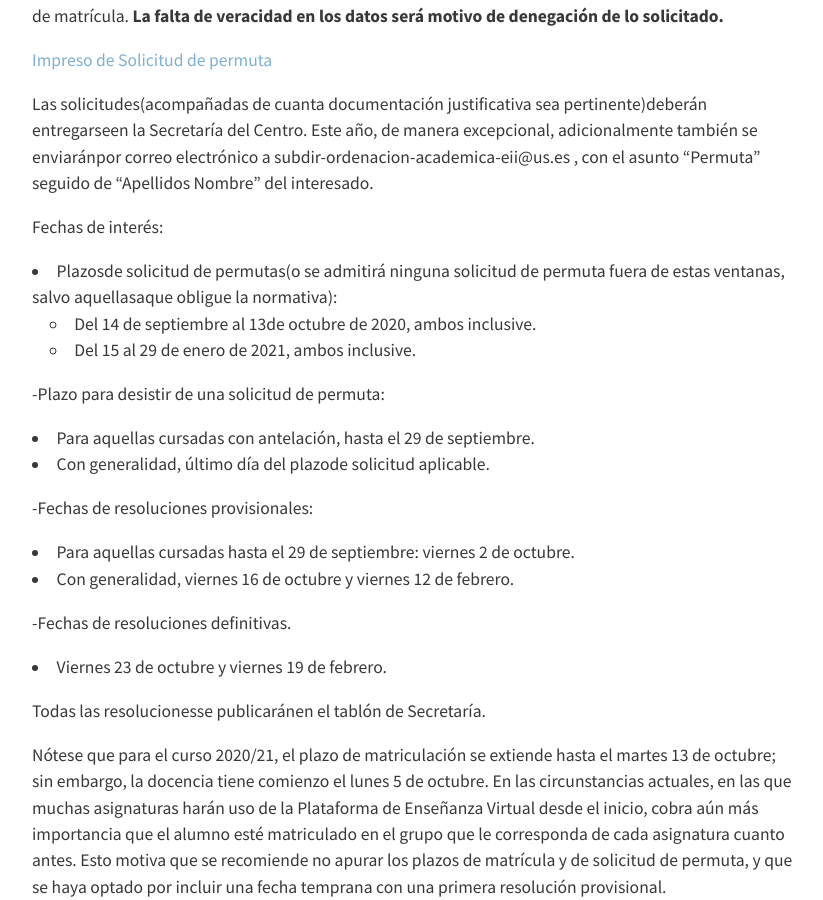
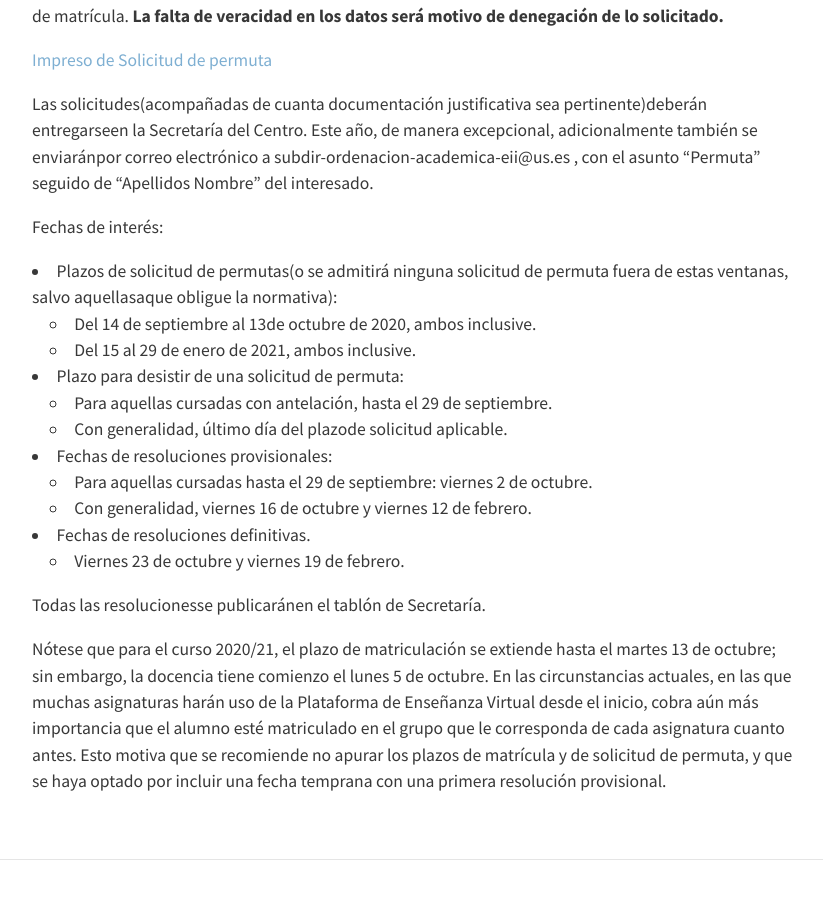
Before and after one commit to dlga/dlga.github.io, a Jekyll site: the page built from _posts/2020-09-14-reglaspermutas.md, in a window 1280 px wide and 900 px high, scrolled down 892 px. Shown: the whole window, without its empty margins (224-1047 px from the left). Built offline with Jekyll 4.4.1, drawn with Linux system fonts in a browser that asks for light colours; nearby versions of some CDN libraries.

Commit message:
Update 2020-09-14-reglaspermutas.md

```diff
--- a/_posts/2020-09-14-reglaspermutas.md
+++ b/_posts/2020-09-14-reglaspermutas.md
@@ -19,20 +19,20 @@ El  impreso  para  solicitar  la  permuta  de  grupo  deberá  ser  cumplimentad
 Las  solicitudes(acompañadas  de  cuanta  documentación  justificativa  sea  pertinente)deberán entregarseen  la  Secretaría  del  Centro.  Este  año,  de  manera  excepcional, adicionalmente también  se  enviaránpor correo  electrónico  a subdir-ordenacion-academica-eii@us.es ,  con  el asunto “Permuta” seguido de “Apellidos Nombre” del interesado.
 
 Fechas de interés:
-- Plazosde  solicitud  de  permutas(o  se  admitirá  ninguna  solicitud  de  permuta  fuera  de estas ventanas, salvo aquellasaque obligue la normativa):
-  - Del 14 de septiembre al 13de octubre de 2020, ambos inclusive.
-  - Del  15 al 29 de enero de 2021, ambos inclusive.
+* Plazos de  solicitud  de  permutas(o  se  admitirá  ninguna  solicitud  de  permuta  fuera  de estas ventanas, salvo aquellasaque obligue la normativa):
+  * Del 14 de septiembre al 13de octubre de 2020, ambos inclusive.
+  * Del  15 al 29 de enero de 2021, ambos inclusive.
 
--Plazo para desistir de una solicitud de permuta:
-  - Para aquellas cursadas con antelación, hasta el 29 de septiembre.
-  - Con generalidad, último día del plazode solicitud aplicable.
+* Plazo para desistir de una solicitud de permuta:
+  * Para aquellas cursadas con antelación, hasta el 29 de septiembre.
+  * Con generalidad, último día del plazode solicitud aplicable.
 
--Fechas de resoluciones provisionales:
-  - Para aquellas cursadas hasta el 29 de septiembre: viernes 2 de octubre.
-  - Con generalidad, viernes 16 de octubre y viernes 12 de febrero.
+* Fechas de resoluciones provisionales:
+  * Para aquellas cursadas hasta el 29 de septiembre: viernes 2 de octubre.
+  * Con generalidad, viernes 16 de octubre y viernes 12 de febrero.
 
--Fechas de resoluciones definitivas.
-  - Viernes 23 de octubre y viernes 19 de febrero.
+* Fechas de resoluciones definitivas.
+  * Viernes 23 de octubre y viernes 19 de febrero.
 
 Todas las resolucionesse publicaránen el tablón de Secretaría.
 
```
